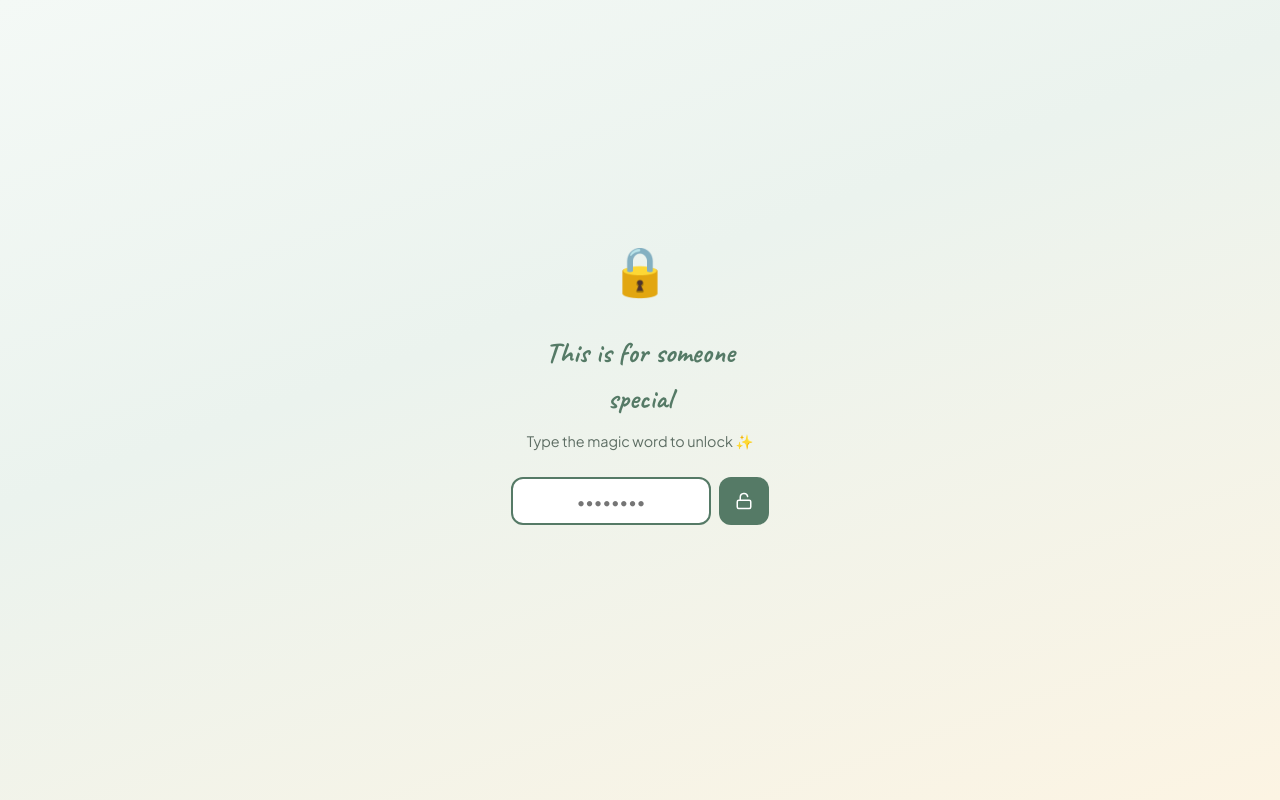
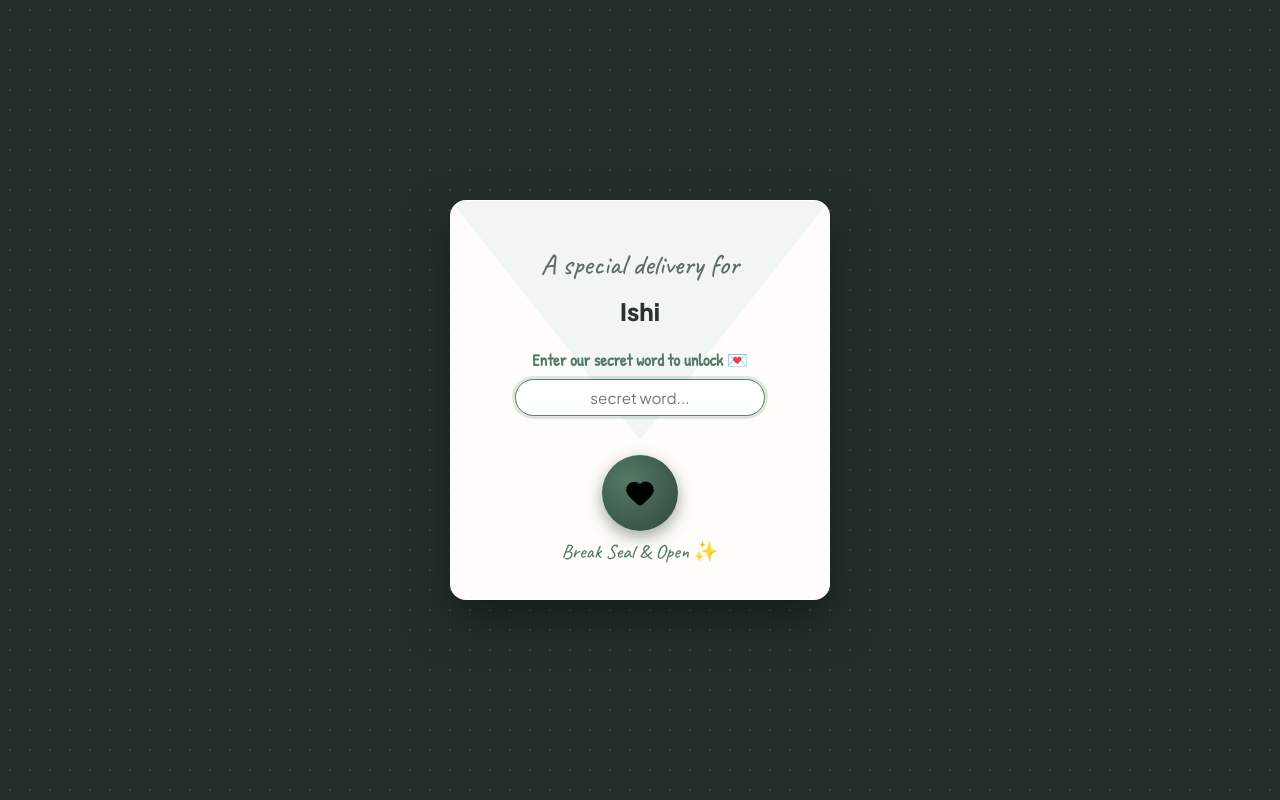
Before and after one commit to P4RZIVAL286/for-ishi, a plain HTML site: page index.html in a window 1280 px wide. Shown: the top 800 px of the page. Drawn offline with nearby package versions, Linux system fonts and the light colour scheme.

Commit message:
fix: resolve blank page bug, unify password lock into wax seal, add robust server.js

```diff
--- a/css/components.css
+++ b/css/components.css
@@ -28,17 +28,17 @@
 
 .envelope-gate {
   width: 100%;
-  max-width: 360px;
-  aspect-ratio: 4 / 3;
+  max-width: 380px;
+  min-height: 400px;
   background: #FFFDF9;
-  border-radius: 14px;
+  border-radius: 16px;
   position: relative;
-  box-shadow: 0 20px 40px rgba(0,0,0,0.35);
+  box-shadow: 0 20px 45px rgba(0,0,0,0.35);
   display: flex;
   flex-direction: column;
   align-items: center;
   justify-content: center;
-  padding: 2rem 1.5rem;
+  padding: 2.2rem 1.6rem 1.8rem;
   text-align: center;
   overflow: hidden;
   border: 1px solid rgba(255,255,255,0.7);
@@ -74,7 +74,7 @@
   font-size: 1.5rem;
   font-weight: 800;
   color: var(--ink-primary);
-  margin-bottom: 1.25rem;
+  margin-bottom: 0.4rem;
   z-index: 3;
 }
 
--- a/css/scrapbook.css
+++ b/css/scrapbook.css
@@ -569,109 +569,68 @@ body {
 }
 
 /* ==========================================================================
-   PASSWORD LOCK SCREEN (Fix #5)
+   PASSWORD-PROTECTED WAX SEAL ENVELOPE (Unified & Seamless)
    ========================================================================== */
 
-.password-overlay {
-  position: fixed;
-  inset: 0;
-  z-index: 100000;
-  background: linear-gradient(160deg, #F4F9F6 0%, #EBF3EE 40%, #FCF4E3 100%);
-  display: flex;
-  align-items: center;
-  justify-content: center;
-  transition: opacity 0.6s ease, transform 0.6s ease;
+.password-box {
+  z-index: 5;
+  margin: 0.6rem 0 0.8rem;
+  width: 100%;
+  max-width: 250px;
+  position: relative;
 }
 
-.password-overlay.unlocked {
-  opacity: 0;
-  transform: scale(1.05);
-  pointer-events: none;
+.password-prompt-text {
+  display: block;
+  font-family: 'Patrick Hand', cursive;
+  font-size: 1.05rem;
+  color: var(--green-primary);
+  margin-bottom: 0.35rem;
+  font-weight: 600;
 }
 
-.password-gate {
-  text-align: center;
-  padding: 2.5rem;
-  max-width: 340px;
+.password-input-row {
+  display: flex;
+  justify-content: center;
+  position: relative;
 }
 
-.password-lock-icon {
-  font-size: 3rem;
-  margin-bottom: 1rem;
-  animation: gentleBounce 2s ease-in-out infinite;
+.password-input-field {
+  width: 100%;
+  font-family: 'Plus Jakarta Sans', sans-serif;
+  font-size: 0.95rem;
+  padding: 0.5rem 1rem;
+  border: 1.5px solid var(--green-border);
+  border-radius: 999px;
+  background: rgba(255, 255, 255, 0.95);
+  color: var(--ink-primary);
+  text-align: center;
+  outline: none;
+  transition: all 0.25s ease;
+  box-shadow: 0 2px 6px rgba(0,0,0,0.04);
 }
 
-@keyframes gentleBounce {
-  0%, 100% { transform: translateY(0); }
-  50% { transform: translateY(-6px); }
+.password-input-field:focus {
+  border-color: var(--green-primary);
+  background: #FFFFFF;
+  box-shadow: 0 0 0 3px rgba(85, 122, 102, 0.18);
 }
 
-.password-title {
-  font-family: 'Caveat', cursive;
-  font-size: 1.8rem;
-  color: var(--green-primary);
-  margin-bottom: 0.5rem;
+.password-input-field.shake {
+  animation: inputShake 0.4s ease;
 }
 
-.password-hint {
-  font-size: 0.9rem;
-  color: var(--ink-muted);
-  margin-bottom: 1.5rem;
+.password-error-tip {
+  color: #D9534F;
+  font-size: 0.8rem;
+  font-weight: 600;
+  margin-top: 0.35rem;
+  transition: opacity 0.25s ease;
 }
 
-.password-input-wrap {
-  display: flex;
-  gap: 8px;
-  justify-content: center;
-}
-
-.password-input {
-  font-family: 'Plus Jakarta Sans', sans-serif;
-  font-size: 1rem;
-  padding: 0.7rem 1rem;
-  border: 2px solid var(--green-border);
-  border-radius: 12px;
-  background: var(--paper-white);
-  color: var(--ink-primary);
-  width: 200px;
-  text-align: center;
-  outline: none;
-  transition: border-color 0.3s;
-}
-
-.password-input:focus {
-  border-color: var(--green-primary);
-}
-
-.password-submit-btn {
-  background: var(--green-primary);
-  color: white;
-  border: none;
-  border-radius: 12px;
-  padding: 0.7rem 1rem;
-  cursor: pointer;
-  display: flex;
-  align-items: center;
-  transition: transform 0.2s, opacity 0.2s;
-}
-
-.password-submit-btn:hover {
-  transform: scale(1.05);
-}
-
-.password-error {
-  color: var(--blush-accent);
-  font-size: 0.85rem;
-  margin-top: 1rem;
-  transition: opacity 0.3s;
-}
-
-.password-error.hidden {
+.password-error-tip.hidden {
   opacity: 0;
-}
-
-.password-input.shake {
-  animation: inputShake 0.4s ease;
+  visibility: hidden;
 }
 
 @keyframes inputShake {
@@ -683,43 +642,32 @@ body {
 }
 
 /* ==========================================================================
-   SCROLL-REVEAL ANIMATIONS (Fix #6)
+   PROGRESSIVE SCROLL-REVEAL ANIMATIONS (Never breaks content visibility)
    ========================================================================== */
 
-.chapter-section,
-.journey-counter-card,
-.meeting-countdown-card,
-.letter-parchment,
-.footer-section {
+body.has-motion .reveal-block {
   opacity: 0;
-  transform: translateY(30px);
-  transition: opacity 0.7s ease, transform 0.7s ease;
+  transform: translateY(20px);
+  transition: opacity 0.65s cubic-bezier(0.16, 1, 0.3, 1), transform 0.65s cubic-bezier(0.16, 1, 0.3, 1);
+  will-change: opacity, transform;
 }
 
-.chapter-section.revealed,
-.journey-counter-card.revealed,
-.meeting-countdown-card.revealed,
-.letter-parchment.revealed,
-.footer-section.revealed {
+body.has-motion .reveal-block.is-revealed {
   opacity: 1;
   transform: translateY(0);
 }
 
-/* Stagger children slightly */
-.chapter-section:nth-child(even) {
-  transition-delay: 0.05s;
-}
-
 /* ==========================================================================
-   PETALS CANVAS (Fix #7)
+   SUBTLE FLOATING PETALS CANVAS (Clean & Non-Intrusive)
    ========================================================================== */
 
 .petals-canvas {
   position: fixed;
-  inset: 0;
-  width: 100%;
-  height: 100%;
+  top: 0;
+  left: 0;
+  width: 100vw;
+  height: 100vh;
   pointer-events: none;
-  z-index: 1;
-  opacity: 0.4;
+  z-index: 5;
+  opacity: 0.35;
 }
--- a/index.html
+++ b/index.html
@@ -24,38 +24,32 @@
 </head>
 <body>
 
-  <!-- ==========================================================================
-       STAGE -1: PASSWORD LOCK SCREEN
-       ========================================================================== -->
-  <div id="password-overlay" class="password-overlay">
-    <div class="password-gate">
-      <div class="password-lock-icon">🔒</div>
-      <h2 class="password-title">This is for someone special</h2>
-      <p class="password-hint">Type the magic word to unlock ✨</p>
-      <div class="password-input-wrap">
-        <input type="password" id="password-input" class="password-input" placeholder="••••••••" autocomplete="off" autofocus>
-        <button id="password-submit" class="password-submit-btn" aria-label="Unlock">
-          <i data-lucide="unlock" style="width: 18px; height: 18px;"></i>
-        </button>
-      </div>
-      <p id="password-error" class="password-error hidden">That's not it, try again 💚</p>
-    </div>
-  </div>
+  <!-- Subtle falling botanical petals background -->
+  <canvas id="petals-canvas" class="petals-canvas"></canvas>
 
   <!-- ==========================================================================
-       STAGE 0: WAX-SEALED ENTRY OVERLAY
+       STAGE 0: WAX-SEALED ENTRY OVERLAY WITH PASSWORD LOCK
        ========================================================================== -->
-  <div id="entry-overlay" class="entry-overlay" style="display: none;">
+  <div id="entry-overlay" class="entry-overlay">
     <div class="envelope-gate">
       <div class="envelope-gate-flap"></div>
       <p class="gate-to-text">A special delivery for</p>
       <h1 class="gate-recipient her-name-placeholder">My Love</h1>
 
+      <!-- Secret password prompt -->
+      <div class="password-box">
+        <label for="password-input" class="password-prompt-text">Enter our secret word to unlock 💌</label>
+        <div class="password-input-row">
+          <input type="text" id="password-input" class="password-input-field" placeholder="secret word..." autocomplete="off" autocapitalize="none" spellcheck="false" autofocus>
+        </div>
+        <p id="password-error" class="password-error-tip hidden">That's not it, try again 💚</p>
+      </div>
+
       <button id="wax-seal-btn" class="wax-seal-button" aria-label="Break the wax seal to open your surprise">
         <div class="wax-seal-circle">
-          <i data-lucide="heart" style="width: 32px; height: 32px; fill: currentColor;"></i>
+          <i data-lucide="heart" style="width: 30px; height: 30px; fill: currentColor;"></i>
         </div>
-        <span class="wax-seal-hint">Tap seal to open ✨</span>
+        <span class="wax-seal-hint">Break Seal & Open ✨</span>
       </button>
     </div>
   </div>
@@ -82,9 +76,6 @@
        MAIN EXPERIENCE (Blurred until seal is tapped)
        ========================================================================== -->
   <main id="main-content" class="blurred">
-
-    <!-- Subtle falling petals background -->
-    <canvas id="petals-canvas" class="petals-canvas"></canvas>
 
     <!-- HERO SECTION -->
     <header class="hero-section">
--- a/js/app.js
+++ b/js/app.js
@@ -17,18 +17,28 @@ document.addEventListener("DOMContentLoaded", () => {
   const herNameElements = document.querySelectorAll(".her-name-placeholder");
   herNameElements.forEach(el => el.textContent = config.herName || "My Love");
 
-  // 3. Wax-Seal Entry Overlay Interaction
+  // 3. Wax-Seal Entry Overlay + Password Check ("babygirl")
   const entryOverlay = document.getElementById("entry-overlay");
   const waxSealBtn = document.getElementById("wax-seal-btn");
   const mainContent = document.getElementById("main-content");
+  const passwordInput = document.getElementById("password-input");
+  const passwordError = document.getElementById("password-error");
 
-  if (waxSealBtn && entryOverlay) {
-    waxSealBtn.addEventListener("click", () => {
+  const SECRET_PASS = "babygirl";
+
+  function checkAndOpen() {
+    const rawVal = passwordInput ? passwordInput.value : "";
+    const clean = rawVal.trim().toLowerCase().replace(/\s+/g, "");
+
+    // Accepts 'babygirl' or 'baby girl'
+    if (clean === SECRET_PASS) {
+      if (passwordError) passwordError.classList.add("hidden");
+
       // Audio gesture unlock
       audio.startOnGesture();
 
       // Envelope open animation
-      entryOverlay.classList.add("opening");
+      if (entryOverlay) entryOverlay.classList.add("opening");
 
       // Confetti burst
       if (typeof confetti === "function") {
@@ -36,17 +46,38 @@ document.addEventListener("DOMContentLoaded", () => {
           particleCount: 80,
           spread: 70,
           origin: { y: 0.6 },
-          colors: ['#D96B75', '#F2A65A', '#7A9A8B', '#FDFBF7']
+          colors: ['#557A66', '#E2B86E', '#7B9E8C', '#FAF9F6']
         });
       }
 
       setTimeout(() => {
-        entryOverlay.classList.add("hidden");
+        if (entryOverlay) entryOverlay.classList.add("hidden");
         if (mainContent) {
           mainContent.classList.remove("blurred");
           mainContent.classList.add("visible");
         }
-      }, 900);
+        document.body.classList.add("has-motion");
+        if (typeof triggerScrollReveal === "function") {
+          triggerScrollReveal();
+        }
+      }, 850);
+    } else {
+      if (passwordError) passwordError.classList.remove("hidden");
+      if (passwordInput) {
+        passwordInput.classList.add("shake");
+        setTimeout(() => passwordInput.classList.remove("shake"), 400);
+        passwordInput.focus();
+      }
+    }
+  }
+
+  if (waxSealBtn) {
+    waxSealBtn.addEventListener("click", checkAndOpen);
+  }
+  if (passwordInput) {
+    passwordInput.addEventListener("keydown", (e) => {
+      if (e.key === "Enter") checkAndOpen();
+      if (passwordError) passwordError.classList.add("hidden");
     });
   }
 
@@ -555,75 +586,51 @@ function escapeHtml(str) {
 }
 
 /* ==========================================================================
-   FIX #5: PASSWORD LOCK SCREEN
+   FIX #6: PROGRESSIVE SCROLL-REVEAL (Safe & Guaranteed Visible)
    ========================================================================== */
 
-(function initPasswordGate() {
-  const overlay = document.getElementById("password-overlay");
-  if (!overlay) return;
-
-  const input = document.getElementById("password-input");
-  const submit = document.getElementById("password-submit");
-  const error = document.getElementById("password-error");
-  const entryOverlay = document.getElementById("entry-overlay");
-  const PASSWORD = "babygirl";
-
-  function tryUnlock() {
-    if (input.value.trim().toLowerCase() === PASSWORD) {
-      overlay.classList.add("unlocked");
-      setTimeout(() => {
-        overlay.remove();
-        if (entryOverlay) entryOverlay.style.display = "";
-      }, 600);
-    } else {
-      error.classList.remove("hidden");
-      input.classList.add("shake");
-      setTimeout(() => input.classList.remove("shake"), 400);
-      input.value = "";
-      input.focus();
-    }
-  }
-
-  submit.addEventListener("click", tryUnlock);
-  input.addEventListener("keydown", (e) => {
-    if (e.key === "Enter") tryUnlock();
-    error.classList.add("hidden");
-  });
-})();
-
-/* ==========================================================================
-   FIX #6: SCROLL-REVEAL ANIMATIONS (IntersectionObserver)
-   ========================================================================== */
-
-(function initScrollReveal() {
+function triggerScrollReveal() {
   const targets = document.querySelectorAll(
-    ".chapter-section, .journey-counter-card, .meeting-countdown-card, .letter-parchment, .footer-section"
+    ".chapter-section, .journey-counter-card, .meeting-countdown-card, .letter-parchment"
   );
   if (!targets.length) return;
 
+  targets.forEach(el => el.classList.add("reveal-block"));
+
+  if ("IntersectionObserver" in window) {
     const observer = new IntersectionObserver((entries) => {
       entries.forEach(entry => {
         if (entry.isIntersecting) {
-        entry.target.classList.add("revealed");
+          entry.target.classList.add("is-revealed");
           observer.unobserve(entry.target);
         }
       });
-  }, { threshold: 0.12 });
+    }, { threshold: 0.05, rootMargin: "0px 0px -40px 0px" });
 
     targets.forEach(el => observer.observe(el));
-})();
+  } else {
+    targets.forEach(el => el.classList.add("is-revealed"));
+  }
+
+  // Safety fallback: reveal everything after 1s so content NEVER stays hidden
+  setTimeout(() => {
+    targets.forEach(el => el.classList.add("is-revealed"));
+  }, 1000);
+}
 
 /* ==========================================================================
-   FIX #7: VERY SUBTLE FALLING PETALS
+   FIX #7: SUBTLE FLOATING BOTANICAL PETALS
    ========================================================================== */
 
 (function initPetals() {
   const canvas = document.getElementById("petals-canvas");
-  if (!canvas) return;
+  if (!canvas || typeof canvas.getContext !== "function") return;
 
   const ctx = canvas.getContext("2d");
+  if (!ctx) return;
+
   let petals = [];
-  const MAX_PETALS = 12; // Very sparse
+  const MAX_PETALS = 14;
 
   function resize() {
     canvas.width = window.innerWidth;
@@ -633,32 +640,30 @@ function escapeHtml(str) {
   window.addEventListener("resize", resize);
 
   function createPetal() {
-    const hue = 100 + Math.random() * 40; // Green-ish range
-    const lightness = 65 + Math.random() * 20;
     return {
       x: Math.random() * canvas.width,
-      y: -10,
+      y: -15,
       size: 4 + Math.random() * 5,
-      speedY: 0.25 + Math.random() * 0.35,
-      speedX: (Math.random() - 0.5) * 0.3,
+      speedY: 0.3 + Math.random() * 0.4,
+      speedX: (Math.random() - 0.5) * 0.35,
       rotation: Math.random() * Math.PI * 2,
-      rotSpeed: (Math.random() - 0.5) * 0.01,
-      opacity: 0.15 + Math.random() * 0.2,
-      color: `hsla(${hue}, 40%, ${lightness}%, `
+      rotSpeed: (Math.random() - 0.5) * 0.015,
+      opacity: 0.2 + Math.random() * 0.2,
+      hue: 115 + Math.random() * 35 // Soft sage & matcha green
     };
   }
 
   function draw() {
     ctx.clearRect(0, 0, canvas.width, canvas.height);
 
-    // Spawn sparingly
-    if (petals.length < MAX_PETALS && Math.random() < 0.015) {
+    if (petals.length < MAX_PETALS && Math.random() < 0.02) {
       petals.push(createPetal());
     }
 
-    petals.forEach((p, i) => {
+    for (let i = petals.length - 1; i >= 0; i--) {
+      const p = petals[i];
       p.y += p.speedY;
-      p.x += p.speedX + Math.sin(p.y * 0.008) * 0.3;
+      p.x += p.speedX + Math.sin(p.y * 0.01) * 0.25;
       p.rotation += p.rotSpeed;
 
       ctx.save();
@@ -666,19 +671,19 @@ function escapeHtml(str) {
       ctx.rotate(p.rotation);
       ctx.globalAlpha = p.opacity;
 
-      // Simple leaf/petal shape
       ctx.beginPath();
-      ctx.ellipse(0, 0, p.size * 0.5, p.size, 0, 0, Math.PI * 2);
-      ctx.fillStyle = p.color + p.opacity + ")";
+      ctx.ellipse(0, 0, p.size * 0.55, p.size, 0, 0, Math.PI * 2);
+      ctx.fillStyle = `hsl(${p.hue}, 28%, 68%)`;
       ctx.fill();
       ctx.restore();
 
-      // Remove if off screen
-      if (p.y > canvas.height + 20) petals.splice(i, 1);
-    });
+      if (p.y > canvas.height + 25) {
+        petals.splice(i, 1);
+      }
+    }
 
     requestAnimationFrame(draw);
   }
 
-  draw();
+  requestAnimationFrame(draw);
 })();
--- a/js/scratch.js
+++ b/js/scratch.js
@@ -16,7 +16,7 @@ class ScratchTicket {
     this.isRevealed = false;
     this.lastCheck = 0;
 
-    if (this.canvas) {
+    if (this.canvas && typeof this.canvas.getContext === "function") {
       this.init();
     }
   }
```
Also changed, not shown: server.js (added, +74 -0 lines). Lines whose indentation alone changed are shown as unchanged.
